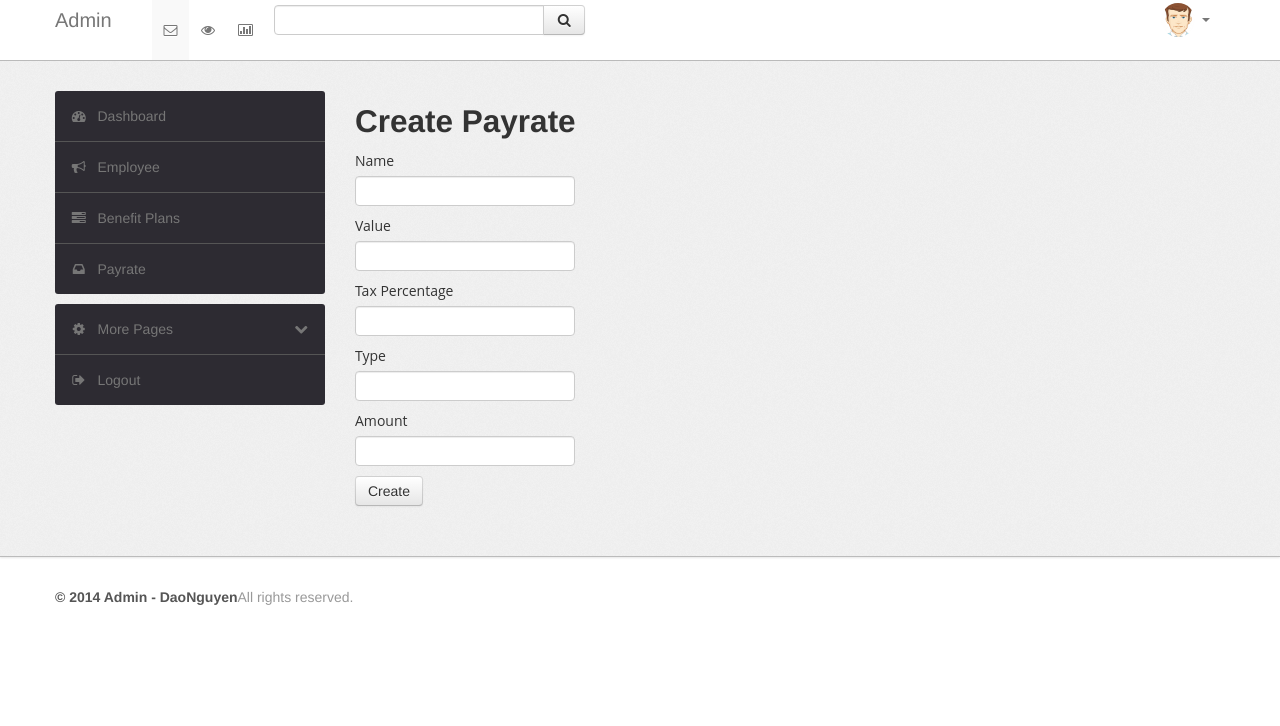
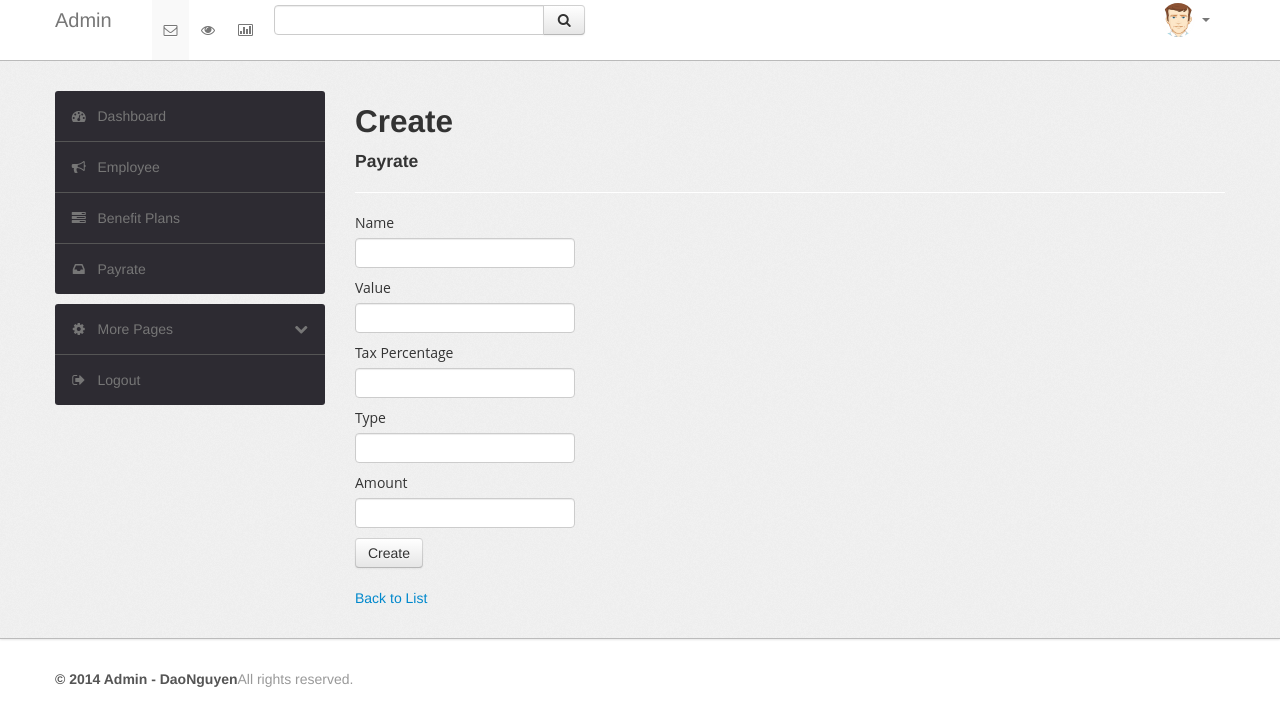
Before and after one commit to TranDuongTruong/HRWEB, a React (Vite) app in the folder frontend/: page /payrate/create in a window 1280 px wide. Shown: the top 726 px of the page. Built offline with nearby package versions, Linux system fonts and the light colour scheme.

Commit message:
Fix UI Create

```diff
--- a/frontend/src/Views/Payrate/Create.jsx
+++ b/frontend/src/Views/Payrate/Create.jsx
@@ -1,6 +1,6 @@
 import React, { useState } from 'react';
 import { usePayrateContext } from './PayrateContext';
-import { useNavigate } from 'react-router-dom';
+import { Link, useNavigate } from 'react-router-dom';
 import './Create.css'
 
 const CreatePayrate = () => {
@@ -60,8 +60,10 @@ const CreatePayrate = () => {
 
     return (
         <div>
-            <h2>Create Payrate</h2>
+            <h2>Create</h2>
             <form onSubmit={handleSubmit}>
+                <h4>Payrate</h4>
+                <hr />
                 {/* Các trường nhập */}
                 <div className="form-group">
                     <label htmlFor="name">Name</label>
@@ -142,7 +144,7 @@ const CreatePayrate = () => {
 
             {/* Link "Back to List" */}
             <div>
-                {/* Thêm nút hoặc liên kết để quay lại danh sách Payrate */}
+                <Link to="/payrate">Back to List</Link>
             </div>
         </div>
     );
```
Also changed, not shown: 1 other file (tests, documents, lock files or other folders).
